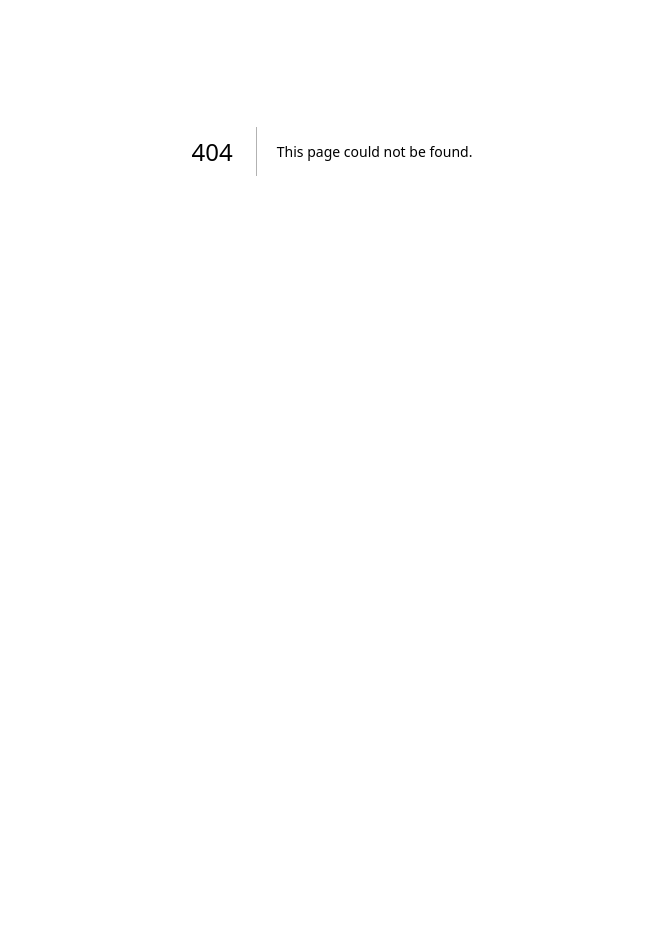
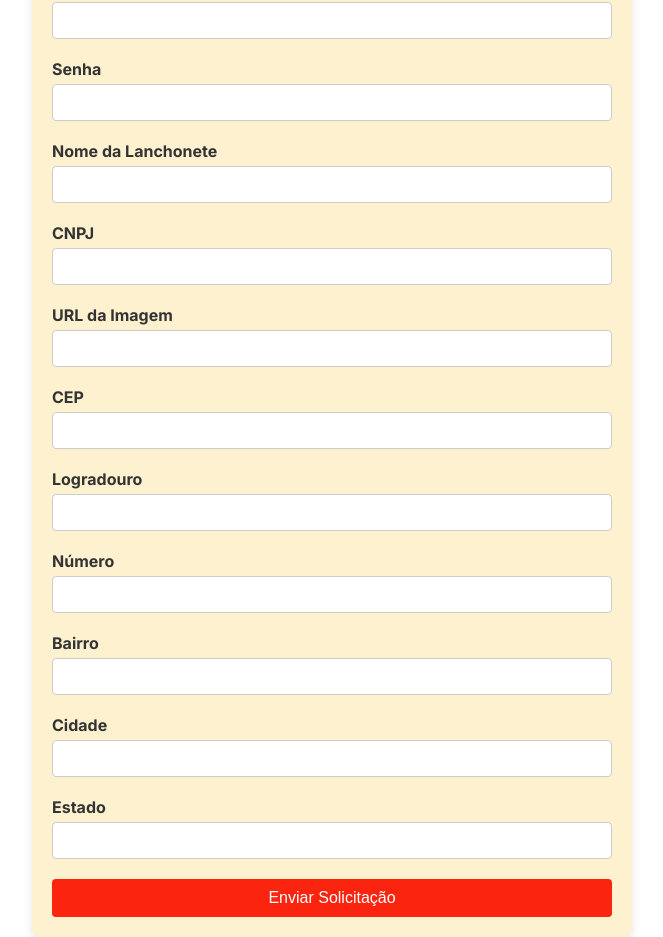
Before and after one commit to pauloandrepassos/agendaai-frontend, a Next.js app: page /cadastrarLanchonete in a window 1280 px wide. Before the commit this address had no page. Shown: the part 249-1186 px from the top of the page, without its empty margins (308-971 px from the left). Before the commit the page ends 800 px from the top, so only its background shows below. Built offline with nearby package versions, Linux system fonts and the light colour scheme.

Commit message:
formulario de cadastro de lanchonete

```diff
--- /dev/null
+++ b/src/app/cadastrarLanchonete/cadastroLanchonete.module.css
@@ -0,0 +1,63 @@
+/* CadastroLanchonete.module.css */
+.container {
+    max-width: 600px;
+    margin: 0 auto;
+    padding: 20px;
+    background-color: #fdf1cf;
+    border-radius: 8px;
+    box-shadow: 0 4px 8px rgba(0, 0, 0, 0.1);
+}
+
+.container h2 {
+    text-align: center;
+    color: #FA240F;
+}
+
+.container form {
+    display: flex;
+    flex-direction: column;
+}
+
+.container form > div {
+    margin-bottom: 15px;
+}
+
+.container label {
+    font-weight: bold;
+    margin-bottom: 5px;
+    display: block;
+    color: #333333;
+}
+
+.container input {
+    width: 100%;
+    padding: 10px;
+    border: 1px solid #cccccc;
+    border-radius: 4px;
+}
+
+.container input:focus {
+    border-color: #FA240F;
+    outline: none;
+}
+
+.container p {
+    color: #FA240F;
+    font-size: 12px;
+    margin-top: 5px;
+}
+
+.container button {
+    background-color: #FA240F;
+    color: #ffffff;
+    padding: 10px;
+    border: none;
+    border-radius: 4px;
+    font-size: 16px;
+    cursor: pointer;
+    transition: background-color 0.3s;
+}
+
+.container button:hover {
+    background-color: #e3200d;
+}
--- /dev/null
+++ b/src/app/cadastrarLanchonete/page.js
@@ -0,0 +1,122 @@
+"use client"
+import { yupResolver } from "@hookform/resolvers/yup";
+import * as yup from 'yup'
+import Navbar from "@/components/Navbar";
+import { useForm } from "react-hook-form";
+import axios from "axios";
+import { apiUrl } from "@/config/api";
+
+import styles from './cadastroLanchonete.module.css'
+
+const solicitacaoSchema = yup.object().shape({
+    nome: yup.string().required('Nome é obrigatório'),
+    email: yup.string().email('Email inválido').required('Email é obrigatório'),
+    password: yup.string().min(6, 'Senha deve ter no mínimo 6 caracteres').required('Senha é obrigatória'),
+    nomeLanchonete: yup.string().required('Nome da lanchonete é obrigatório'),
+    cnpj: yup.string().matches(/^\d{14}$/, 'CNPJ deve ter 14 dígitos').required('CNPJ é obrigatório'),
+    //imagem: yup.string().url('URL da imagem inválida').required('Imagem é obrigatória'),
+    cep: yup.string().matches(/^\d{5}-?\d{3}$/, 'CEP inválido').required('CEP é obrigatório'),
+    logradouro: yup.string().required('Logradouro é obrigatório'),
+    numero: yup.string().required('Número é obrigatório'),
+    bairro: yup.string().required('Bairro é obrigatório'),
+    cidade: yup.string().required('Cidade é obrigatória'),
+    estado: yup.string().length(2, 'Estado deve ter 2 caracteres').required('Estado é obrigatório'),
+});
+
+export default function CadastroLanchonete() {
+    const { register, handleSubmit, formState: { errors } } = useForm({
+        resolver: yupResolver(solicitacaoSchema),
+        mode: "onChange"
+    })
+
+    const onSubmit = (data) => axios.post(`${apiUrl}/solicitacao`, {
+        nome: data.nome,
+        email: data.email,
+        password: data.password,
+        nomeLanchonete: data.nomeLanchonete,
+        cnpj: data.cnpj,
+        imagem: data.imagem,
+        cep: data.cep,
+        logradouro: data.logradouro,
+        numero: data.numero,
+        bairro: data.bairro,
+        cidade: data.cidade,
+        estado: data.estado
+    }).then((response) => {
+        alert("Solicitação enviada com sucesso")
+    }).catch((error) => {
+        alert(`Erro ao criar solicitação: ${error.response?.data?.error || error.message}`);
+    })
+
+    return (
+        <div>
+            <Navbar />
+            <div className={styles.container}>
+                <h2>Cadastro de Lanchonete</h2>
+                <form onSubmit={handleSubmit(onSubmit)}>
+                    <div>
+                        <label>Nome</label>
+                        <input type="text" {...register('nome')} />
+                        <p>{errors.nome?.message}</p>
+                    </div>
+                    <div>
+                        <label>Email</label>
+                        <input type="email" {...register('email')} />
+                        <p>{errors.email?.message}</p>
+                    </div>
+                    <div>
+                        <label>Senha</label>
+                        <input type="password" {...register('password')} />
+                        <p>{errors.password?.message}</p>
+                    </div>
+                    <div>
+                        <label>Nome da Lanchonete</label>
+                        <input type="text" {...register('nomeLanchonete')} />
+                        <p>{errors.nomeLanchonete?.message}</p>
+                    </div>
+                    <div>
+                        <label>CNPJ</label>
+                        <input type="text" {...register('cnpj')} />
+                        <p>{errors.cnpj?.message}</p>
+                    </div>
+                    <div>
+                        <label>URL da Imagem</label>
+                        <input type="url" {...register('imagem')} />
+                        <p>{errors.imagem?.message}</p>
+                    </div>
+                    <div>
+                        <label>CEP</label>
+                        <input type="text" {...register('cep')} />
+                        <p>{errors.cep?.message}</p>
+                    </div>
+                    <div>
+                        <label>Logradouro</label>
+                        <input type="text" {...register('logradouro')} />
+                        <p>{errors.logradouro?.message}</p>
+                    </div>
+                    <div>
+                        <label>Número</label>
+                        <input type="text" {...register('numero')} />
+                        <p>{errors.numero?.message}</p>
+                    </div>
+                    <div>
+                        <label>Bairro</label>
+                        <input type="text" {...register('bairro')} />
+                        <p>{errors.bairro?.message}</p>
+                    </div>
+                    <div>
+                        <label>Cidade</label>
+                        <input type="text" {...register('cidade')} />
+                        <p>{errors.cidade?.message}</p>
+                    </div>
+                    <div>
+                        <label>Estado</label>
+                        <input type="text" {...register('estado')} />
+                        <p>{errors.estado?.message}</p>
+                    </div>
+                    <button type="submit">Enviar Solicitação</button>
+                </form>
+            </div>
+        </div>
+    )
+}
--- a/src/app/inicio/page.js
+++ b/src/app/inicio/page.js
@@ -7,6 +7,7 @@ export default function Inicio() {
             <Navbar />
             <Link href={'/auth/signup'}>Cadastro</Link>
             <Link href={'/auth/login'}>Login</Link>
+            <Link href={'/cadastrarLanchonete'}>Cadastrar Lanchonete</Link>
         </div>
     )
 }
```
